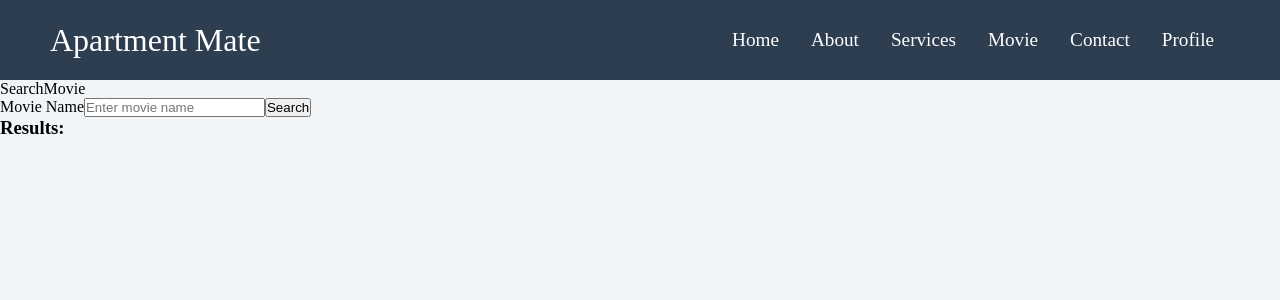
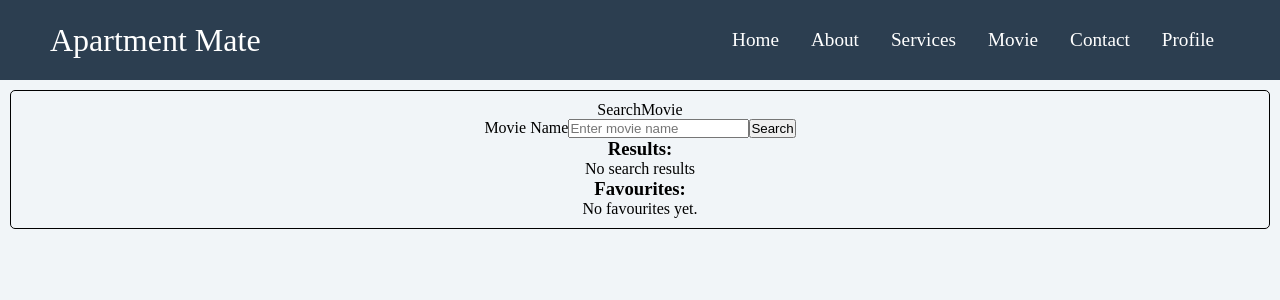
Before and after one commit to gipsycloud/react_to_do_list, a React (Create React App) app: page /searchMovie in a window 1280 px wide. Shown: the top 300 px of the page. Built offline with nearby package versions, Linux system fonts and the light colour scheme.

Commit message:
adding movie add and remove for favourite list

```diff
--- a/src/SearchMovie.jsx
+++ b/src/SearchMovie.jsx
@@ -1,13 +1,26 @@
 import { useState } from "react";
-import FavouriteList from "../src/component/FavouriteList";
+import SearchResults from "../src/component/SearchResults";
+import FavouriteMovies from "../src/component/FavouriteMovies";
 
 function SearchMovie() {
+  const style = {
+    border: "1px solid black",
+    margin: "10px",
+    padding: "10px",
+    borderRadius: "5px",
+    textAlign: "center",
+  }
   const [movieTitle, setMovieTitle] = useState("");
   const [favourites, setFavourites] = useState([]);
   const [searchResults, setSearchResults] = useState([]);
   const addFavourite = (movie) => {
     setFavourites([...favourites, movie]);
   }
+
+  const removeFavourite = (movie) => {
+    setFavourites(favourites.filter((fav) => fav.id !== movie.id));
+  }
+
   console.log("favourites:", favourites);
   const handleSearchMovie = async (e) => {
     e.preventDefault();
@@ -23,7 +36,7 @@ function SearchMovie() {
     }
   }
   return (
-    <div>
+    <div style={style}>
       <div>SearchMovie</div>
       <div>
         <form onSubmit={handleSearchMovie}>
@@ -37,8 +50,13 @@ function SearchMovie() {
           <button type="submit">Search</button>
         </form>
       </div>
-      <FavouriteList searchResults={searchResults} addFavourite={addFavourite} />
-      {/* <FavouriteList favourites={favourites} /> */}
+      <SearchResults
+        searchResults={searchResults}
+        addFavourite={addFavourite}
+      />
+      <FavouriteMovies
+        favourites={favourites}
+        removeFavourite={removeFavourite} />
     </div>
   )
 }
--- a/src/component/FavouriteList.jsx
+++ /dev/null
@@ -1,17 +0,0 @@
-function FavouriteList({ searchResults, addFavourite }) {
-  return (
-    <div>
-      <h3>Results:</h3>
-      <ul>
-        {searchResults.map((movie) => (
-          <li key={movie.id}>
-            {movie.original_title}
-            <button onClick={() => addFavourite(movie)}>Add to Favourites</button>
-          </li>
-        ))}
-      </ul>
-    </div>
-  );
-}
-
-export default FavouriteList;
--- /dev/null
+++ b/src/component/FavouriteMovies.jsx
@@ -0,0 +1,30 @@
+import MovieCard from "./MovieCard";
+function FavouriteMovies({ favourites, removeFavourite }) {
+  const handleRemove = (e, movie) => {
+    e.stopPropagation();
+    removeFavourite(movie);
+  };
+
+  return (
+    <div>
+      <h3>Favourites:</h3>
+      {favourites.length === 0 ? (
+        <div>No favourites yet.</div>
+      ) : (
+        <div className="movie-grid">
+          <ul>
+            {favourites.map((movie) => (
+              <MovieCard key={movie.id} movie={movie}>
+                <button onClick={(e) => handleRemove(e, movie)}>
+                  Remove from Favourites
+                </button>
+              </MovieCard>
+            ))}
+          </ul>
+        </div>
+      )}
+    </div>
+  );
+}
+
+export default FavouriteMovies;
--- /dev/null
+++ b/src/component/MovieCard.jsx
@@ -0,0 +1,23 @@
+function MovieCard({ movie, children }) {
+  const base_url = "https://image.tmdb.org/t/p/w500";
+  const placeholder_image = "https://image.tmdb.org/t/p/w300/9Rj8l6gElLpRL7Kj17iZhrT5Zuw.jpg";
+
+  return (
+    <li style={{ border: '1px solid #eee', padding: '10px', borderRadius: '5px', textAlign: 'center' }}>
+      <img
+        src={movie.poster_path ? `${base_url}${movie.poster_path}` : placeholder_image}
+        alt={movie.title || movie.original_title}
+        style={{ width: "100%", height: "auto", objectFit: "cover", borderRadius: "3px", marginBottom: '10px' }}
+      />
+      <div>
+        <h4>{movie.title || movie.original_title}</h4>
+        <p>ID: {movie.id}</p>
+      </div>
+      <div style={{ marginTop: '10px' }}>
+        {children} {/* This will render the specific button (add/remove) */}
+      </div>
+    </li>
+  );
+}
+
+export default MovieCard;
--- /dev/null
+++ b/src/component/SearchResults.jsx
@@ -0,0 +1,25 @@
+import MovieCard from "./MovieCard";
+function SearchResults({ searchResults, addFavourite }) {
+  return (
+    <div>
+      <h3>Results:</h3>
+      {searchResults.length === 0 ? (
+        <div>No search results</div>
+      ) : (
+        <div className="movie-grid">
+          <ul>
+            {searchResults.map((movie) => (
+              <MovieCard key={movie.id} movie={movie}>
+                <button onClick={() => addFavourite(movie)}>
+                  Add to Favourites
+                </button>
+              </MovieCard>
+            ))}
+          </ul>
+        </div>
+      )}
+    </div>
+  );
+}
+
+export default SearchResults;
--- a/src/index.css
+++ b/src/index.css
@@ -28,3 +28,17 @@ body {
     height: fit-content;
   }
 }
+
+.movie-grid ul {
+  list-style-type: none;
+  display: grid;
+  grid-template-columns: repeat(4, 1fr);
+  gap: 1rem;
+  margin-top: 1rem;
+}
+
+@media screen and (max-width: 768px) {
+  .movie-grid ul {
+    grid-template-columns: repeat(2, 1fr);
+  }
+}
```
